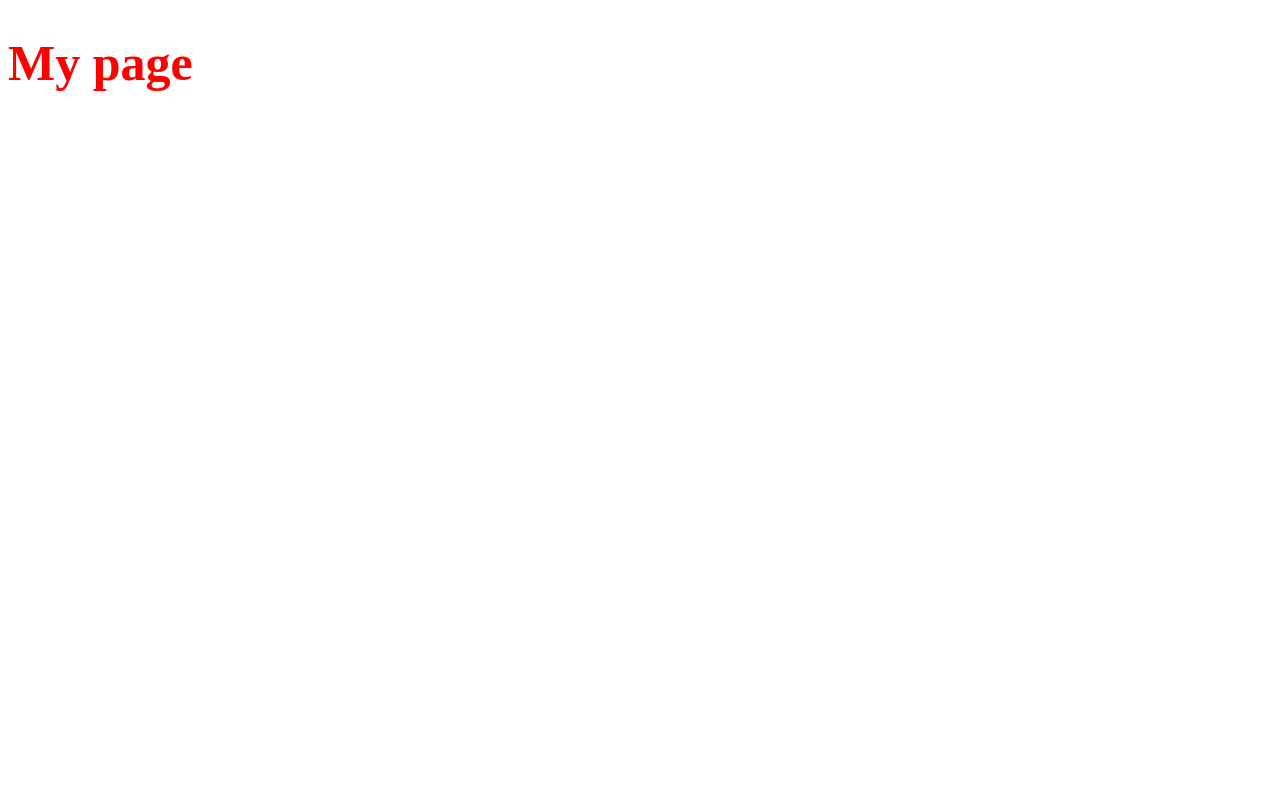
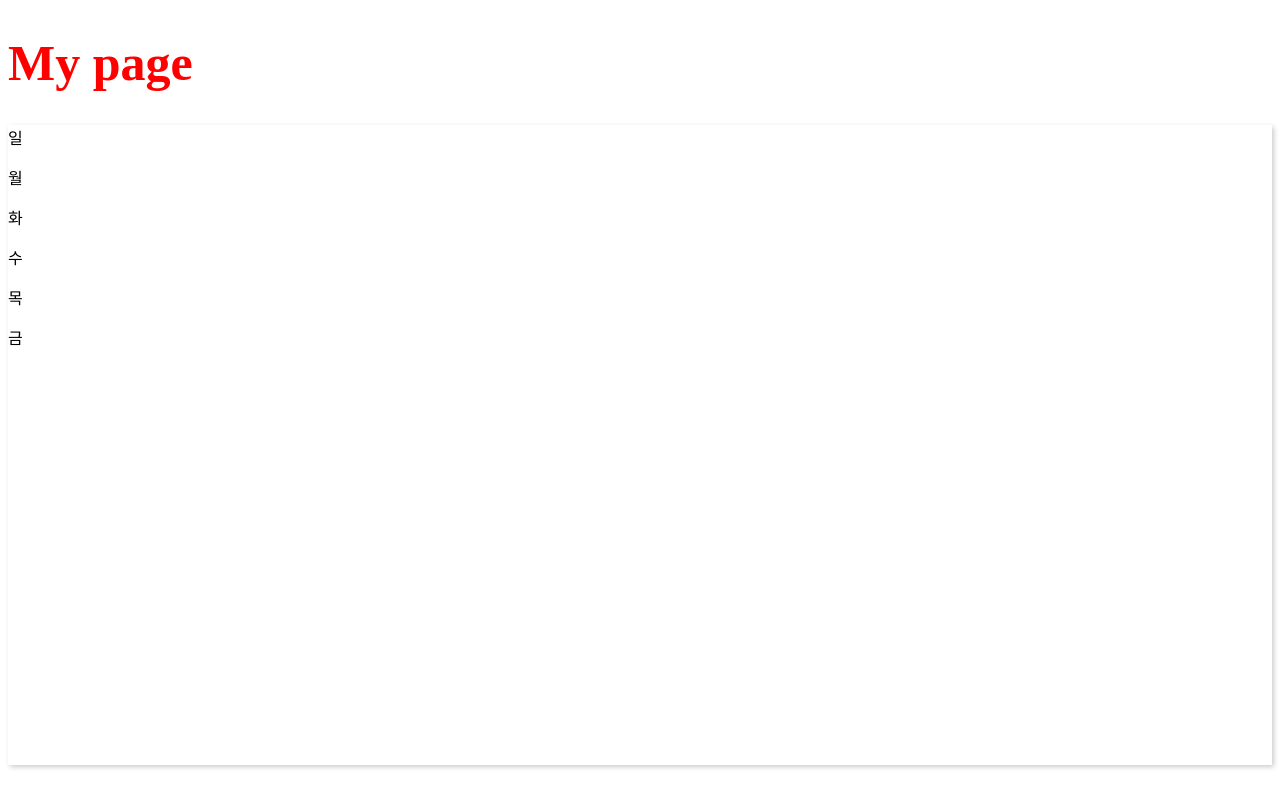
Before and after one commit to ryuheeyoung/next-ts-diary, a Next.js app: page / in a window 1280 px wide. Built offline with nearby package versions, Linux system fonts and the light colour scheme.

Commit message:
init commit

```diff
--- a/pages/index.tsx
+++ /dev/null
@@ -1,10 +0,0 @@
-import styled from 'styled-components'
-
-const Title = styled.h1`
-  color: red;
-  font-size: 50px;
-`
-
-export default function Home() {
-  return <Title>My page</Title>
-}
--- /dev/null
+++ b/src/components/calendar.tsx
@@ -0,0 +1,25 @@
+import { useEffect, useState } from "react";
+import styled from "styled-components";
+import { getWeekLabel } from "utils/models/weeks";
+
+const CalendarLayout = styled.div`
+  width: 100%;
+  height: 80vh;
+  border-color: #e6e6e6;
+  box-shadow: 2px 2px 5px #ccc;
+`;
+
+const Calendar = () => {
+  const [wkTitle, setWkTitle] = useState<Array<string>>();
+
+  useEffect(() => {
+    const label = getWeekLabel(0);
+    setWkTitle(label);
+  }, []);
+
+  return (
+    <CalendarLayout>{wkTitle && wkTitle.map((t) => <p>{t}</p>)}</CalendarLayout>
+  );
+};
+
+export default Calendar;
--- /dev/null
+++ b/src/pages/index.tsx
@@ -0,0 +1,16 @@
+import Calendar from "components/calendar";
+import styled from "styled-components";
+
+const Title = styled.h1`
+  color: red;
+  font-size: 50px;
+`;
+
+export default function Home() {
+  return (
+    <>
+      <Title>My page</Title>
+      <Calendar />
+    </>
+  );
+}
--- /dev/null
+++ b/src/utils/models/weeks.ts
@@ -0,0 +1,14 @@
+export enum language {
+    kr = 0,
+    en,
+    ch
+}
+
+export const getWeekLabel = (lang: language = language.kr) => {
+    switch(lang) {
+        case language.kr: return ['일', '월', '화', '수', '목', '금'];
+        case language.en: return ['Sun', 'Mon', 'Tue', 'Wed', 'Thu', 'Fri', 'Sat'];
+        case language.ch: return ['日', '月', '火', '水', '木', '金', '土'];
+        default: return ['일', '월', '화', '수', '목', '금'];
+    }
+}
```
Also changed, not shown: tsconfig.json (+15 -4 lines).
